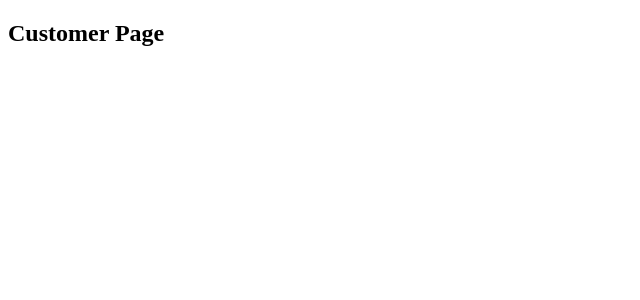
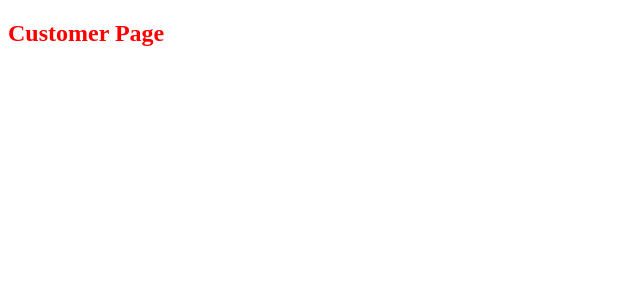
Before and after one commit to PhanLong166/AphromasDiamond_FE, a React (Vite) app: page /customer in a window 1280 px wide. Shown: the top 300 px of the page, without its empty margins (0-640 px from the left). Built offline with nearby package versions, Linux system fonts and the light colour scheme.

Commit message:
UPDATE - Customer.tsx

```diff
--- a/src/pages/Customer/Customer.styled.ts
+++ b/src/pages/Customer/Customer.styled.ts
@@ -2,5 +2,8 @@ import styled from "styled-components";
 
 export const CustomerContainer = styled.section`
 
+`;
 
+export const TitlePage = styled.h1`
+    color: red;
 `;
--- a/src/pages/Customer/Customer.tsx
+++ b/src/pages/Customer/Customer.tsx
@@ -4,7 +4,7 @@ const Customer = () => {
     return(
         <>
             <Styled.CustomerContainer>
-                <h1>Customer Page</h1>
+                <Styled.TitlePage>Customer Page</Styled.TitlePage>
             </Styled.CustomerContainer>
         </>
     )
```
